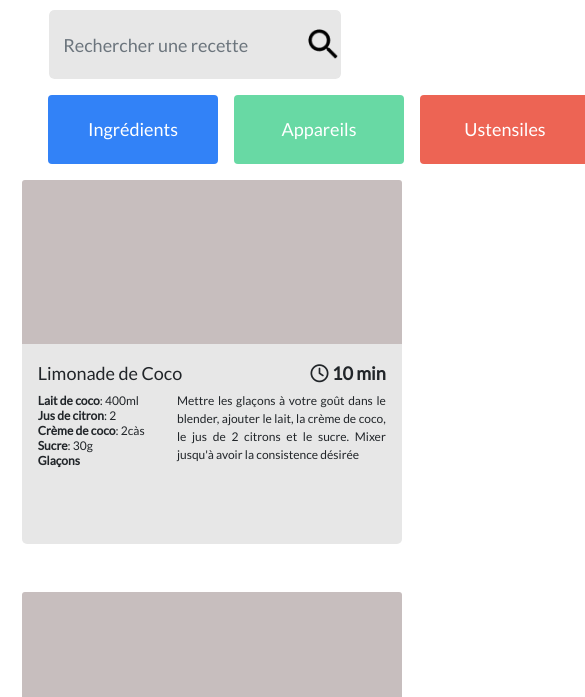
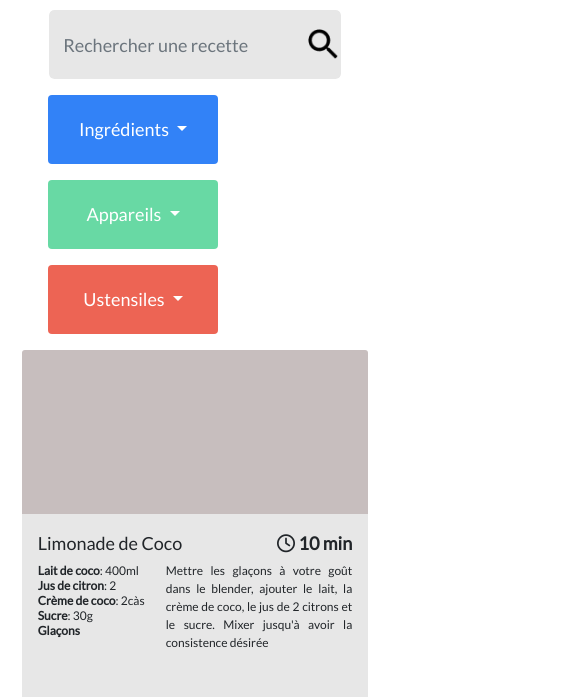
Before and after one commit to LC-OC/Les-Petits-Plats---P7, a website with bundled scripts: page index.html in a window 390 px wide. Shown: the part 147-844 px from the top of the page, 585 px wide, since content can reach past the window. Built offline with nearby package versions, Linux system fonts and the light colour scheme.

Commit message:
mobile & tablet version

```diff
--- a/index.html
+++ b/index.html
@@ -31,7 +31,7 @@
         </div>
         <!--Dropdown & tags-->
         <div id="tag-section" class="container-fluid"></div>
-        <div id="dropdown-section" class="d-flex flex-row mb-3 gap-3 ms-5 mt-3">
+        <div id="dropdown-section" class=" mb-3 gap-3 ms-5 mt-3">
             <div class="dropdown" id="dropdown-ingredients">
              <button class="btn btn-primary dropdown-toggle" type="button" data-bs-toggle="dropdown" aria-expanded="false">
                 Ingrédients
--- a/src/sass/_settings.scss
+++ b/src/sass/_settings.scss
@@ -2,10 +2,10 @@ $ingredients-color: #3282F7;
 $appliances-color: #68D9A4;
 $ustensils-color: #ED6454;
 
-*:focus {
-    box-shadow: none !important;
-}
 
 body {
     font-family: 'Lato', sans-serif;
 }
+
+$mobile: "screen and (max-width: 736px)";
+$tablet: "screen and (min-width: 768px) and (max-width: 991px)";
--- a/src/sass/components/_dropdown.scss
+++ b/src/sass/components/_dropdown.scss
@@ -1,4 +1,9 @@
 #dropdown-section {
+    display: flex;
+    flex-direction: row;
+    @media #{$mobile} {
+        flex-direction: column;
+    }
     .btn-danger {
     background-color: $ustensils-color;
     width: 170px;
@@ -81,6 +86,10 @@
         font-size: 18px;
         column-count: 3;
         list-style-type: none;
+        @media #{$mobile} {
+            width: 20rem;
+            column-count: 2;
+        }
         li {
             margin-bottom: 0.5rem;
         }
@@ -117,6 +126,3 @@
         margin-left: 1rem;
     }
 }
-.dropdown-toggle::after {
-    display: none;
-  }
--- a/src/sass/components/_recipes.scss
+++ b/src/sass/components/_recipes.scss
@@ -2,16 +2,32 @@
     display: flex;
     flex-wrap: wrap;
     width: 95%;
-    justify-content: space-between;
+    column-gap: 135px;
+    @media #{$mobile} {
+        column-gap: 0;
+        align-items: center;
+        justify-content: center;
+    }
+    @media #{$tablet} {
+        column-gap: 10px;
+    }
     #error_recipes_search {
         display: none;
     }
+
     .card {
         width: 380px;
         height: 364px;
         background: #E7E7E7;
         border-radius: 5px;
         margin-bottom: 3rem;
+        @media #{$mobile} {
+            width: 100%;
+            height: 364px;
+        }
+        @media #{$tablet} {
+            width: 230px;
+        }
         .card-img-top {
             height: 45%;
             background-color: #C7BEBE;
@@ -35,6 +51,9 @@
             .time_recipes {
                 font-size: 18px;
                 font-weight: 700;
+                @media #{$tablet} {
+                    font-size: 13px;
+                }
             }
             }
             .style_description_ingredients {
```
Also changed, not shown: public/css/style.css, 1 other file.
